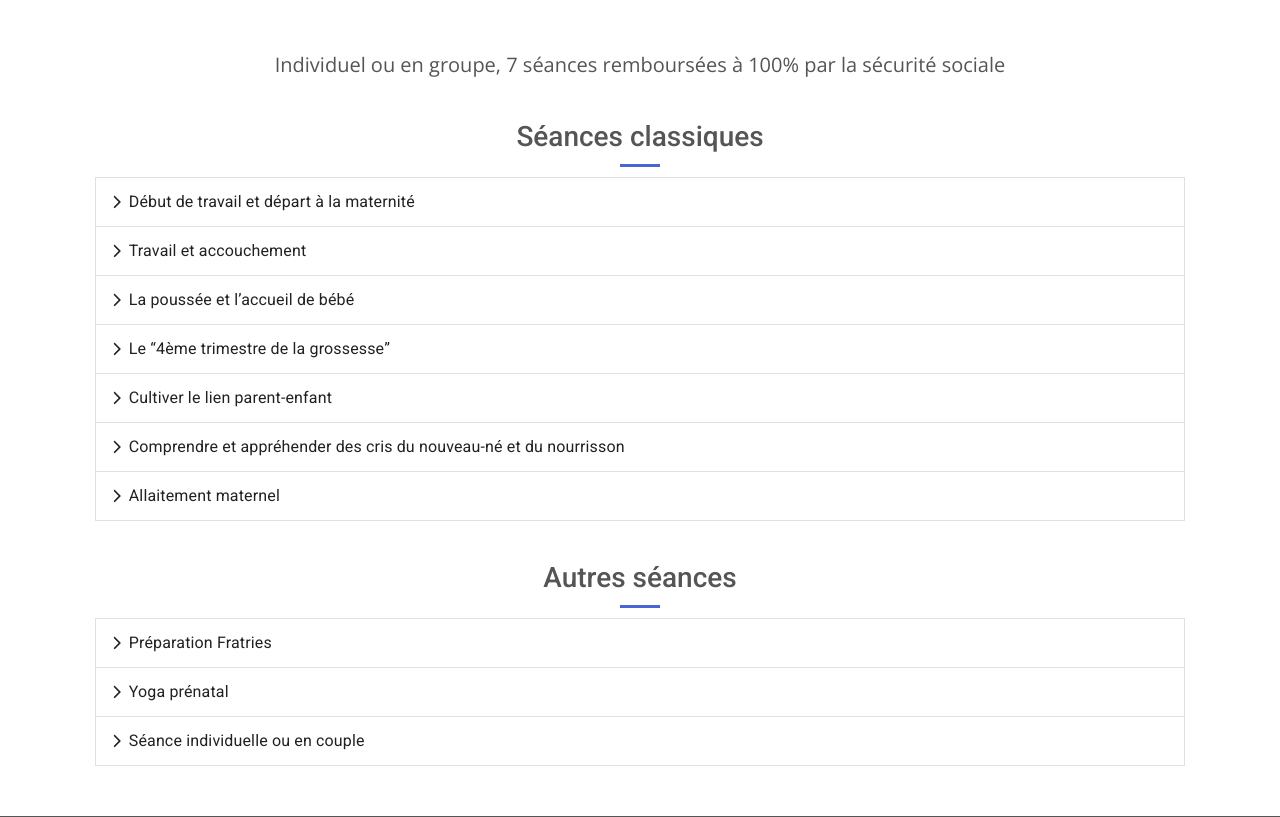
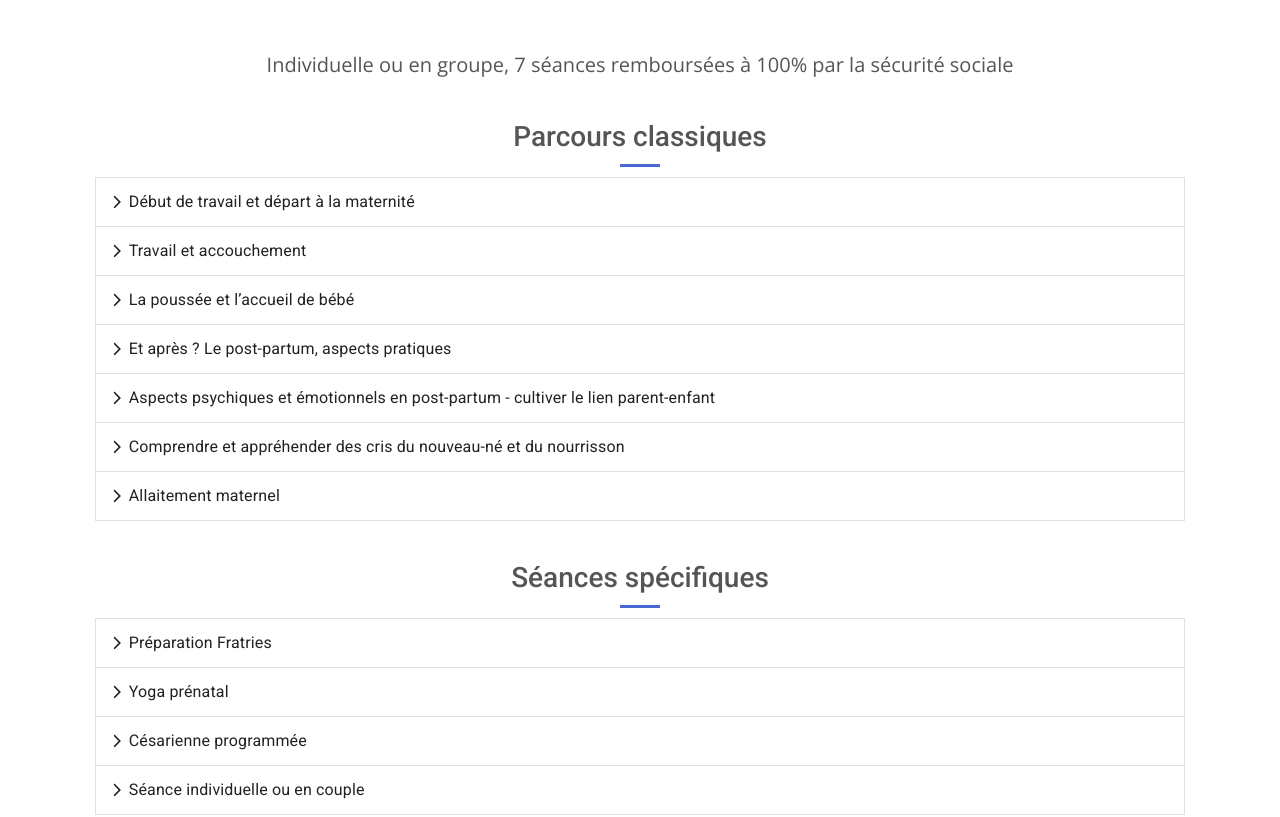
Before and after one commit to chickentuna/sagefemme-croixdoc, a React (Create React App) app: page /pnp in a window 1280 px wide. Shown: the part 408-1225 px from the top of the page. Built offline with nearby package versions, Linux system fonts and the light colour scheme.

Commit message:
updates & todos

```diff
--- a/src/react/App.tsx
+++ b/src/react/App.tsx
@@ -17,6 +17,10 @@ if (location.pathname.length > 1 && location.pathname.endsWith('/')) {
   location.replace(location.pathname.slice(0, location.pathname.length - 1))
 }
 
+// TODO: domain & emails
+
+// TODO: https://docs.google.com/presentation/d/1cI5uBzxaHjU12viFa80hgQiZotB-HYundOpxlOctgqY/edit#slide=id.g11d7b2e82e5_0_5
+// temp intro POPuP
 export default function App () {
   const classes = useStyle()
   return (
--- a/src/react/Home.tsx
+++ b/src/react/Home.tsx
@@ -25,6 +25,10 @@ const useStyle = createUseStyles({
     }
   }
 })
+
+// TODO: Rajouts utltérieurs
+// - deux onglets : IVG et échographie
+// - probablement une ou deux fichiers mp3
 
 const links = [
   {
--- a/src/react/pages/Pnp.tsx
+++ b/src/react/pages/Pnp.tsx
@@ -41,7 +41,7 @@ function Pnp () {
             Entretien Prénatal Précoce (EPP)
           </h4>
           <p>
-            Individuel en en couple,
+            Individuelle en en couple,
             il permet de mieux vous connaître et de déterminer vos souhaits et besoins au cours de cette grossesse,
             et de vous orienter vers des soins et une préparation à la naissance appropriée.
           </p>
@@ -51,8 +51,8 @@ function Pnp () {
           </Disclaimer>
 
           <div className={classes.accordionBlocks}>
-            <div className={classes.preview}> Individuel ou en groupe, 7 séances remboursées à 100% par la sécurité sociale </div>
-            <h3>Séances classiques</h3>
+            <div className={classes.preview}> Individuelle ou en groupe, 7 séances remboursées à 100% par la sécurité sociale </div>
+            <h3>Parcours classiques</h3>
             <Dash />
             <CustomAccordion
               selectedColor={theme.medicalBlue}
@@ -74,11 +74,11 @@ function Pnp () {
                 }, {
                   summary: 'Travail et accouchement',
                   content: (
-                    <>
+                    <span style={{ background: 'red' }}>
                       Accueil à la maternité, déroulement du travail, concilier projet de naissance et contraintes médicales,
-                      s’approprier son accouchement, APD… Césarienne. Gestion du stress et de la douleur. Comment préparer un accouchement naturel&nbsp;?
-                      - Exercices de respiration&nbsp;/&nbsp;relaxation, notions de massage&nbsp;/&nbsp;postures, exercices de  Yoga prénatal.
-                    </>
+                      s’approprier son accouchement, péridurale&nbsp;… Césarienne en cours de travail. Gestion du stress et de la douleur. Comment préparer un accouchement naturel&nbsp;?
+                      - Exercices de respiration&nbsp;/&nbsp;relaxation, notions de massage&nbsp;/&nbsp;postures, exercices de Yoga prénatal.
+                    </span>
                   )
                 }, {
                   summary: 'La poussée et l’accueil de bébé ',
@@ -90,7 +90,7 @@ function Pnp () {
                     </>
                   )
                 }, {
-                  summary: 'Le “4ème trimestre de la grossesse” ',
+                  summary: 'Et après ? Le post-partum, aspects pratiques',
                   content: (
                     <>
                       Et après&nbsp;? Séjour à la maternité, puis quotidien, organisation, sources de soutien, prévention des accidents domestiques,
@@ -99,7 +99,7 @@ function Pnp () {
                     </>
                   )
                 }, {
-                  summary: 'Cultiver le lien parent-enfant',
+                  summary: 'Aspects psychiques et émotionnels en post-partum - cultiver le lien parent-enfant',
                   content: (
                     <>
                       Que sait faire un foetus&nbsp;? Un nouveau-né&nbsp;? Comment perçoit-il le monde&nbsp;? Développement sensoriel&nbsp;:
@@ -133,7 +133,7 @@ function Pnp () {
               ]}
             />
 
-            <h3>Autres séances</h3>
+            <h3>Séances spécifiques</h3>
             <Dash />
             <CustomAccordion
               selectedColor={theme.medicalBlue}
@@ -151,11 +151,21 @@ function Pnp () {
                     </>
                   )
                 },
+
                 {
                   summary: 'Yoga prénatal',
                   content: (
                     <>
                       Association d’Asanas (postures), de Pranayama (exercices de respiration), de Pratyahara (relaxation) et de Dhyana (méditation), adaptés à la femme enceinte.
+                    </>
+                  )
+                },
+                {
+                  summary: 'Césarienne programmée',
+                  content: (
+                    <>
+                      Si votre état de santé ou celui de votre bébé impose une césarienne programmée, alors les trois premières séances du parcours classique ne sont pas adaptées.
+                      Cette séance vous apporte des éléments sur les spécificités des césariennes programmées&nbsp;: s'y préparer, le jour J, l'après.
                     </>
                   )
                 },
--- a/src/react/sections/AbsenceTable.tsx
+++ b/src/react/sections/AbsenceTable.tsx
@@ -1,4 +1,4 @@
-import React from 'react'
+import React, { ReactNode } from 'react'
 import { createUseStyles } from 'react-jss'
 import { Theme } from '../theme'
 
@@ -46,6 +46,11 @@ const useStyles = createUseStyles((theme:Theme) => ({
 function AbsenceTable () {
   const classes = useStyles()
 
+  const indispo: ReactNode[] = [
+    'Nuit du 1er au 2 Juin',
+    'Journée du 2 Juin'
+  ]
+
   return (
     <div className={classes.wrapper}>
       <table className={classes.table}>
@@ -55,15 +60,19 @@ function AbsenceTable () {
           </tr>
         </thead>
         <tbody>
-          <tr>
-            <td>Aucune de prévue</td>
-          </tr>
-          {/* <tr>
-            <td>Du 06 au 16 Janvier 2022</td>
-          </tr>
-          <tr>
-            <td>Le 07/07/2027</td>
-          </tr> */}
+          {indispo.length === 0 && (
+            <tr>
+              <td>Aucune de prévue</td>
+            </tr>
+          )}
+          {indispo.length > 0 && (
+            indispo.map((line, idx) => (
+              <tr key={idx}>
+                <td>{line}</td>
+              </tr>
+            ))
+          )}
+
         </tbody>
       </table>
     </div>
--- a/src/react/sections/NumbersTable.tsx
+++ b/src/react/sections/NumbersTable.tsx
@@ -1,6 +1,8 @@
 import React from 'react'
 import { createUseStyles } from 'react-jss'
 import { Theme } from '../theme'
+
+// TODO: this in mobil mode
 
 const useStyles = createUseStyles((theme:Theme) => ({
   table: {
```
Also changed, not shown: 1 other file (tests, documents, lock files or other folders).
